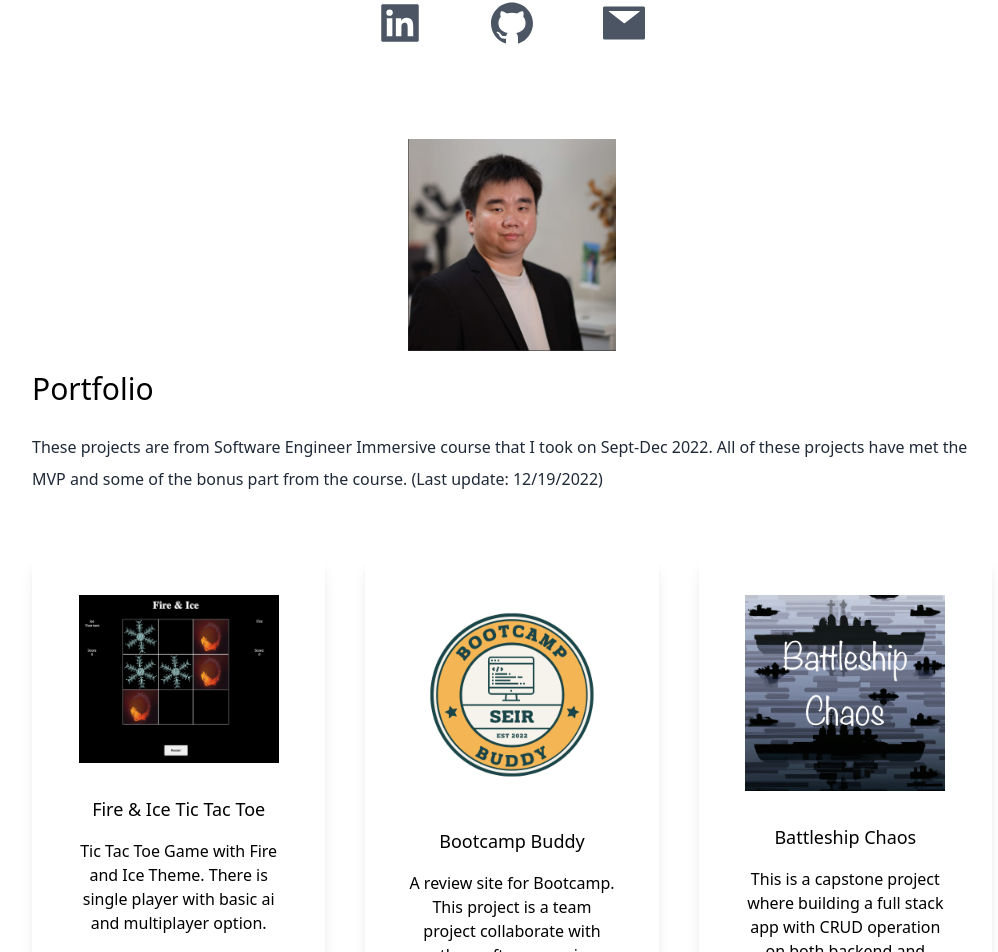
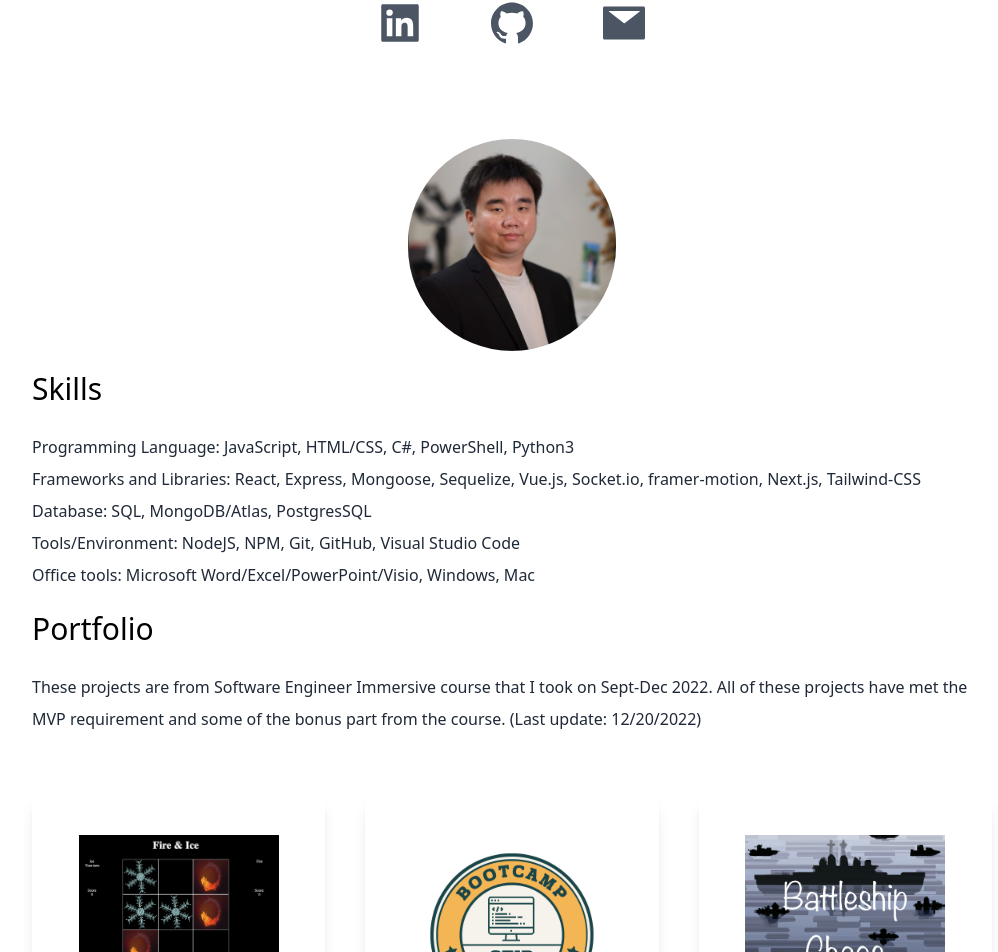
Before and after one commit to fredy-laksmono/portfolio, a Next.js app: page / in a window 1280 px wide. Shown: the part 529-1481 px from the top of the page, without its empty margins (128-1126 px from the left). Built offline with nearby package versions, Linux system fonts and the light colour scheme.

Commit message:
Add: Skills section

```diff
--- a/pages/index.js
+++ b/pages/index.js
@@ -86,7 +86,29 @@ export default function Home() {
             </a>
           </div>
           <div className="relative mx-auto w-52 mt-20">
-            <Image src={flPic} />
+            <Image className=" rounded-full " src={flPic} />
+          </div>
+        </section>
+        <section className=" mt-4">
+          <div>
+            <h3 className="text-3xl py-1 mb-5"> Skills </h3>
+            <p className="text-md leading-8 text-gray-800 dark:text-white">
+              Programming Language: JavaScript, HTML/CSS, C#, PowerShell,
+              Python3
+            </p>
+            <p className="text-md leading-8 text-gray-800 dark:text-white">
+              Frameworks and Libraries: React, Express, Mongoose, Sequelize,
+              Vue.js, Socket.io, framer-motion, Next.js, Tailwind-CSS
+            </p>
+            <p className="text-md leading-8 text-gray-800 dark:text-white">
+              Database: SQL, MongoDB/Atlas, PostgresSQL
+            </p>
+            <p className="text-md leading-8 text-gray-800 dark:text-white">
+              Tools/Environment: NodeJS, NPM, Git, GitHub, Visual Studio Code
+            </p>
+            <p className="text-md leading-8 text-gray-800 dark:text-white">
+              Office tools: Microsoft Word/Excel/PowerPoint/Visio, Windows, Mac
+            </p>
           </div>
         </section>
         <section className=" mt-4">
@@ -94,8 +116,9 @@ export default function Home() {
             <h3 className="text-3xl py-1"> Portfolio </h3>
             <p className="text-md py-5 leading-8 text-gray-800 dark:text-white">
               These projects are from Software Engineer Immersive course that I
-              took on Sept-Dec 2022. All of these projects have met the MVP and
-              some of the bonus part from the course. (Last update: 12/19/2022)
+              took on Sept-Dec 2022. All of these projects have met the MVP
+              requirement and some of the bonus part from the course. (Last
+              update: 12/20/2022)
             </p>
           </div>
           <div className="lg:grid grid-cols-3 gap-10">
```
